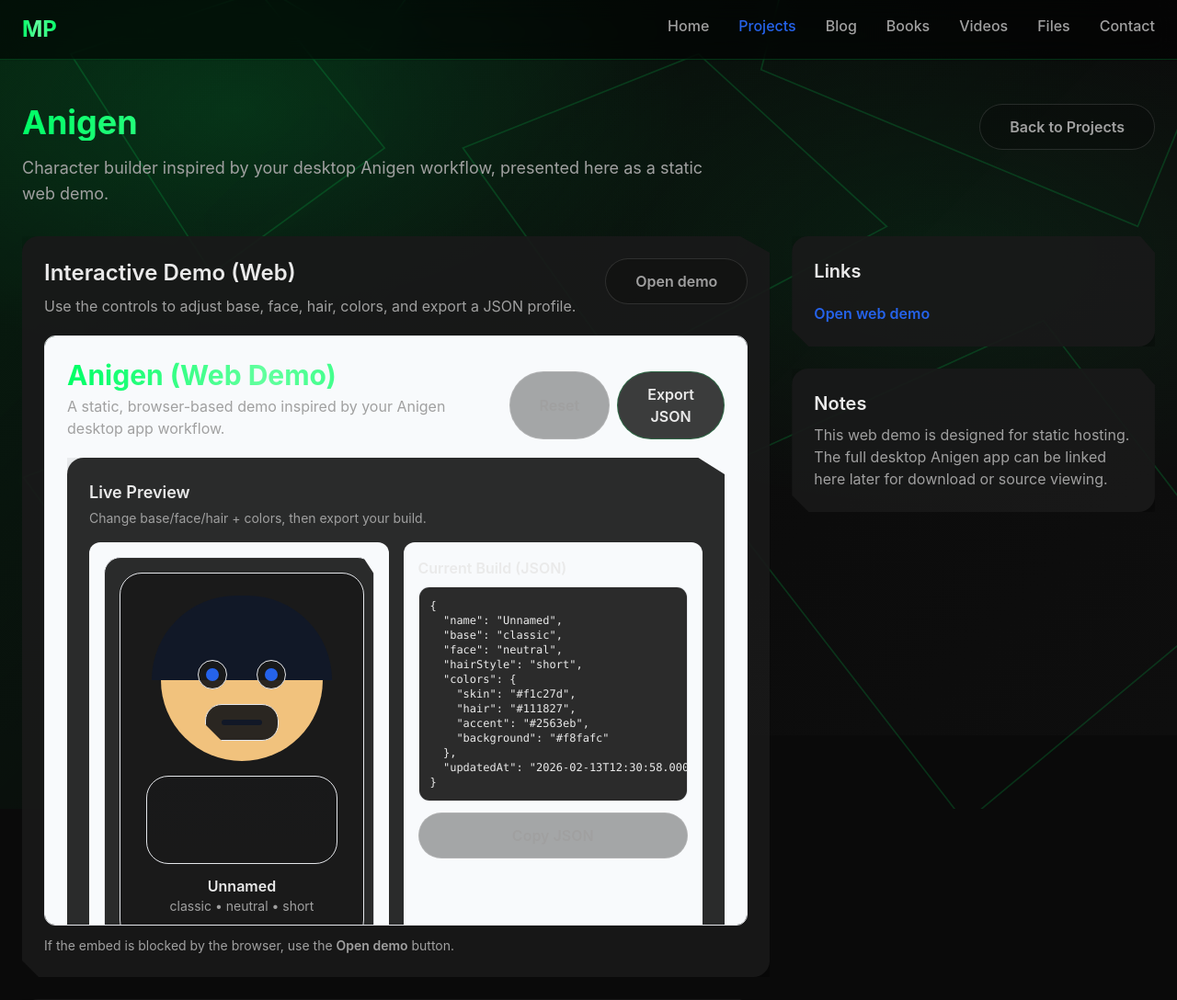
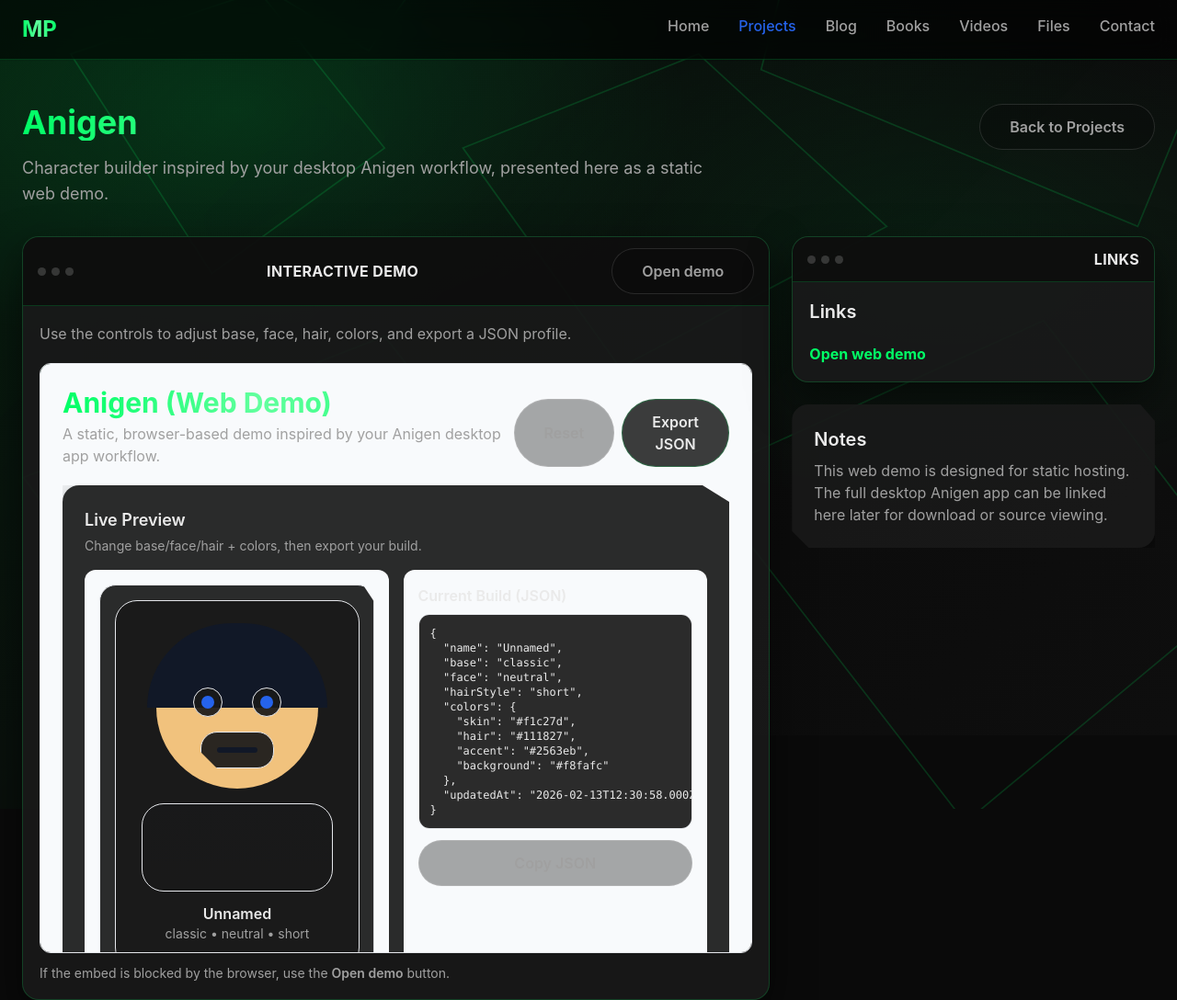
Before and after one commit to MarkPerfecto/Perfecto.portfolio, a website: page public/projects/anigen.html in a window 1280 px wide. Shown: the top 1088 px of the page at 92% size. Drawn offline with Linux system fonts and the light colour scheme.

Commit message:
Polish pages with terminal panels and neon links

```diff
--- a/public/projects/anigen.html
+++ b/public/projects/anigen.html
@@ -33,18 +33,23 @@
 
     <section class="mt-8 grid lg:grid-cols-3 gap-6">
       <div class="lg:col-span-2 space-y-6">
-        <div class="bg-white rounded-2xl shadow-xl p-6">
-          <div class="flex items-start justify-between gap-4 flex-wrap">
-            <div>
-              <h2 class="text-2xl font-semibold">Interactive Demo (Web)</h2>
-              <p class="mt-2 text-gray-600">Use the controls to adjust base, face, hair, colors, and export a JSON profile.</p>
+        <div class="terminal-panel">
+          <div class="terminal-bar">
+            <div class="terminal-dots" aria-hidden="true">
+              <span class="terminal-dot"></span>
+              <span class="terminal-dot"></span>
+              <span class="terminal-dot"></span>
             </div>
+            <div class="terminal-title">INTERACTIVE DEMO</div>
             <a class="btn-secondary w-full sm:w-auto text-center" href="/demos/anigen/index.html" target="_blank" rel="noreferrer">Open demo</a>
           </div>
-          <div class="mt-5 rounded-xl overflow-hidden border border-gray-200 bg-white">
-            <iframe title="Anigen Web Demo" class="w-full" style="height:640px" src="/demos/anigen/index.html" loading="lazy"></iframe>
+          <div class="terminal-body">
+            <p class="text-gray-600">Use the controls to adjust base, face, hair, colors, and export a JSON profile.</p>
+            <div class="mt-5 rounded-xl overflow-hidden border border-gray-200 bg-white">
+              <iframe title="Anigen Web Demo" class="w-full" style="height:640px" src="/demos/anigen/index.html" loading="lazy"></iframe>
+            </div>
+            <div class="mt-3 text-sm text-gray-500">If the embed is blocked by the browser, use the <span class="font-semibold">Open demo</span> button.</div>
           </div>
-          <div class="mt-3 text-sm text-gray-500">If the embed is blocked by the browser, use the <span class="font-semibold">Open demo</span> button.</div>
         </div>
 
         <div class="bg-white rounded-2xl shadow-xl p-6">
@@ -67,10 +72,20 @@
       </div>
 
       <aside class="space-y-6">
-        <div class="bg-white rounded-2xl shadow-xl p-6">
+        <div class="terminal-panel">
+          <div class="terminal-bar">
+            <div class="terminal-dots" aria-hidden="true">
+              <span class="terminal-dot"></span>
+              <span class="terminal-dot"></span>
+              <span class="terminal-dot"></span>
+            </div>
+            <div class="terminal-title">LINKS</div>
+          </div>
+          <div class="terminal-body">
           <h2 class="text-xl font-semibold">Links</h2>
           <div class="mt-5 space-y-3">
-            <a class="block text-blue-600 font-semibold hover:text-blue-700" href="/demos/anigen/index.html" target="_blank" rel="noreferrer">Open web demo</a>
+            <a class="block neon-link" href="/demos/anigen/index.html" target="_blank" rel="noreferrer">Open web demo</a>
+          </div>
           </div>
         </div>
 
--- a/src/input.css
+++ b/src/input.css
@@ -119,6 +119,69 @@
     border-color: rgba(0, 255, 102, 0.45);
     box-shadow: 0 0 16px rgba(0, 255, 102, 0.22);
   }
+
+  .terminal-panel {
+    background: rgba(26, 26, 26, 0.92);
+    border: 1px solid rgba(0, 255, 102, 0.18);
+    border-radius: 18px;
+    overflow: hidden;
+    box-shadow: 0 18px 45px rgba(0, 0, 0, 0.55);
+  }
+
+  .terminal-bar {
+    display: flex;
+    align-items: center;
+    justify-content: space-between;
+    gap: 12px;
+    padding: 12px 16px;
+    background: rgba(0, 0, 0, 0.45);
+    border-bottom: 1px solid rgba(0, 255, 102, 0.18);
+  }
+
+  .terminal-dots {
+    display: inline-flex;
+    gap: 6px;
+    align-items: center;
+  }
+
+  .terminal-dot {
+    width: 9px;
+    height: 9px;
+    border-radius: 999px;
+    background: rgba(234, 234, 234, 0.18);
+  }
+
+  .terminal-title {
+    font-weight: 700;
+    letter-spacing: 0.02em;
+    color: var(--text);
+  }
+
+  .terminal-body {
+    padding: 18px;
+  }
+
+  .neon-link {
+    color: var(--accent);
+    font-weight: 700;
+    text-decoration: none;
+  }
+
+  .neon-link:hover {
+    text-shadow: 0 0 12px rgba(0, 255, 102, 0.35);
+  }
+
+  .chip {
+    display: inline-flex;
+    align-items: center;
+    padding: 6px 10px;
+    border-radius: 999px;
+    border: 1px solid rgba(0, 255, 102, 0.22);
+    background: rgba(0, 255, 102, 0.08);
+    color: var(--text);
+    font-weight: 600;
+    font-size: 12px;
+  }
 }
 
 @layer utilities {
```
Also changed, not shown: docs/projects.html (+18 -8 lines), docs/projects/anigen.html (+25 -10 lines), docs/projects/character_creator.html (+26 -11 lines), public/gallery.html (+14 -4 lines), public/projects.html (+18 -8 lines), public/projects/character_creator.html (+26 -11 lines), dist/output.css, docs/dist/output.css, public/dist/output.css.
